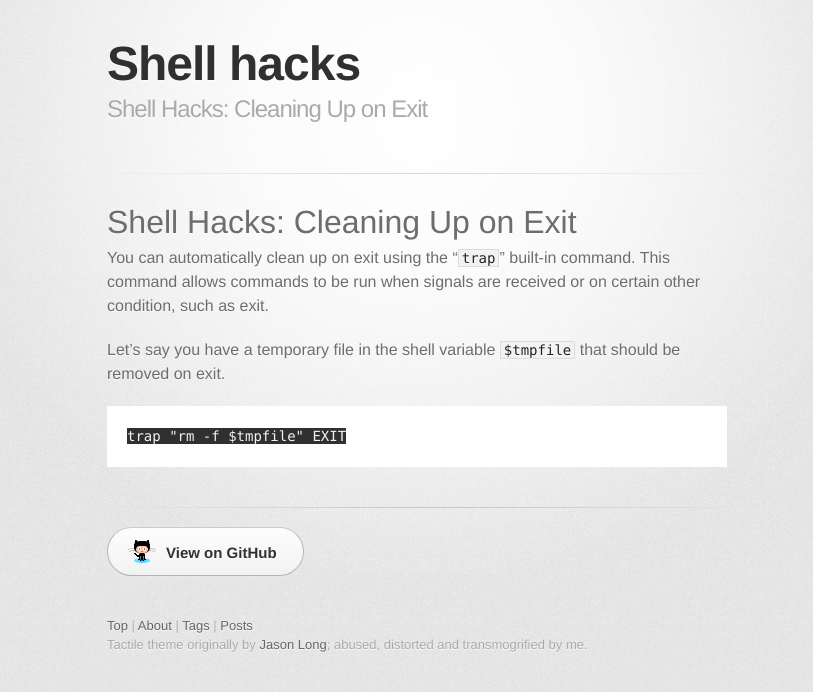
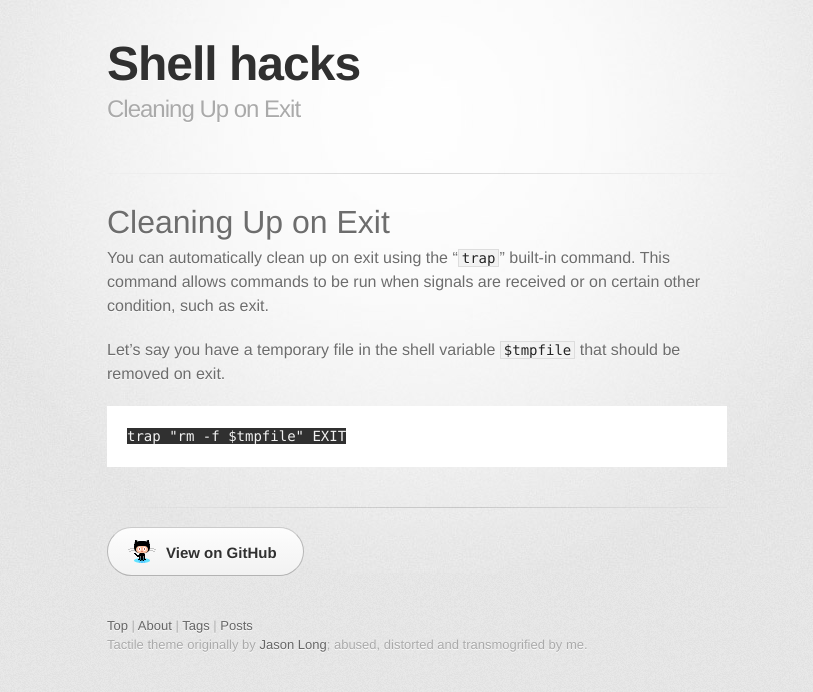
Before and after one commit to wcooley/wcooley.github.io, a Jekyll site: the page built from _posts/2012-02-15-shell-hacks-cleaning-up-on-exit.md, in a window 1280 px wide. Shown: the top 692 px of the page, without its empty margins (223-1036 px from the left). Built offline with Jekyll 4.4.1, drawn with Linux system fonts in a browser that asks for light colours; some web fonts are replaced; Markdown is read by kramdown in place of the engine named in the settings.

Commit message:
Remove "Shell Hacks:" prefix in titles

````diff
--- a/_posts/2012-02-15-shell-hacks-cleaning-up-on-exit.md
+++ b/_posts/2012-02-15-shell-hacks-cleaning-up-on-exit.md
@@ -2,9 +2,9 @@
 layout: default
 tags: shell
 category: "shell hacks"
-title: "Shell Hacks: Cleaning Up on Exit"
+title: "Cleaning Up on Exit"
 ---
-Shell Hacks: Cleaning Up on Exit
+Cleaning Up on Exit
 ================================
 
 You can automatically clean up on exit using the "```trap```" built-in command.
````
Also changed, not shown: _posts/2012-02-15-shell-hacks-batch-processing.md (+2 -2 lines), _posts/2012-02-15-shell-hacks-joining-line.md (+2 -2 lines), _posts/2012-02-15-shell-hacks-redirection.md (+2 -2 lines), _posts/2014-04-25-shell-hacks-displaying-tables.md (+2 -2 lines).
